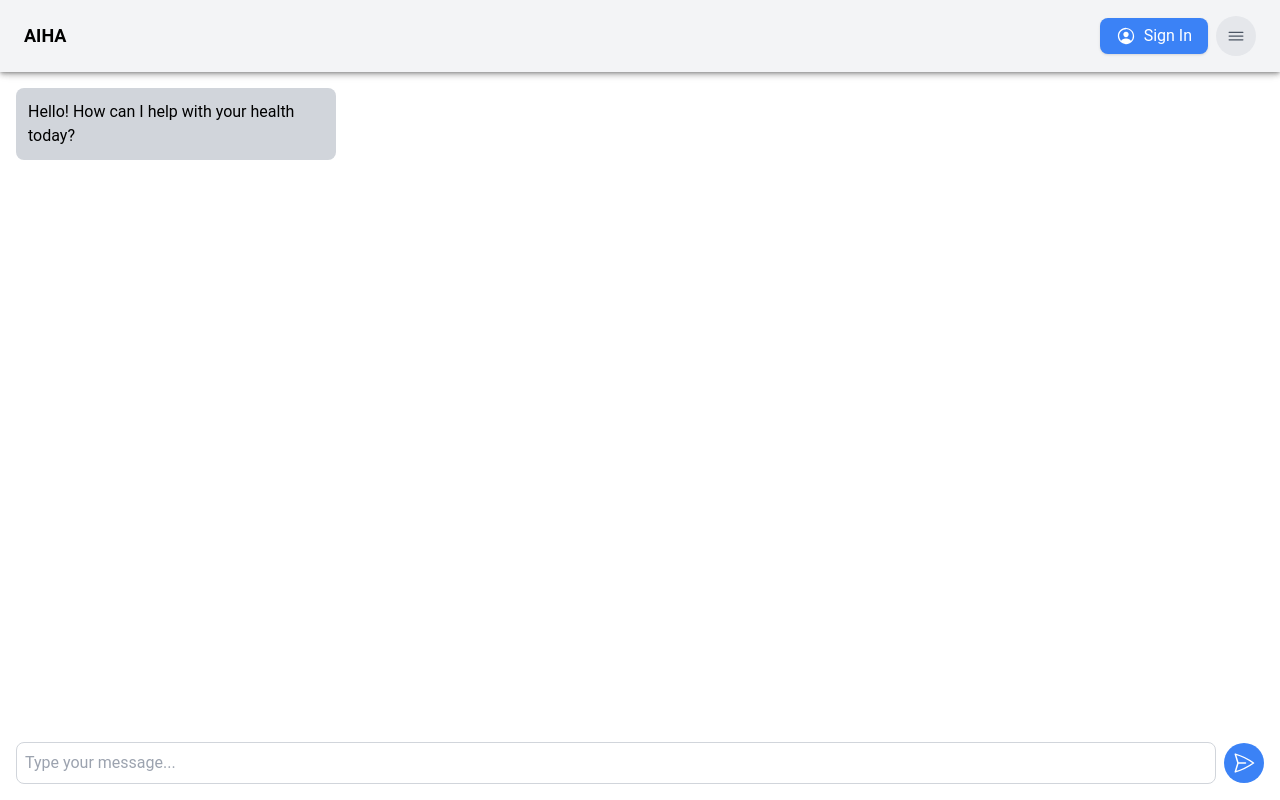
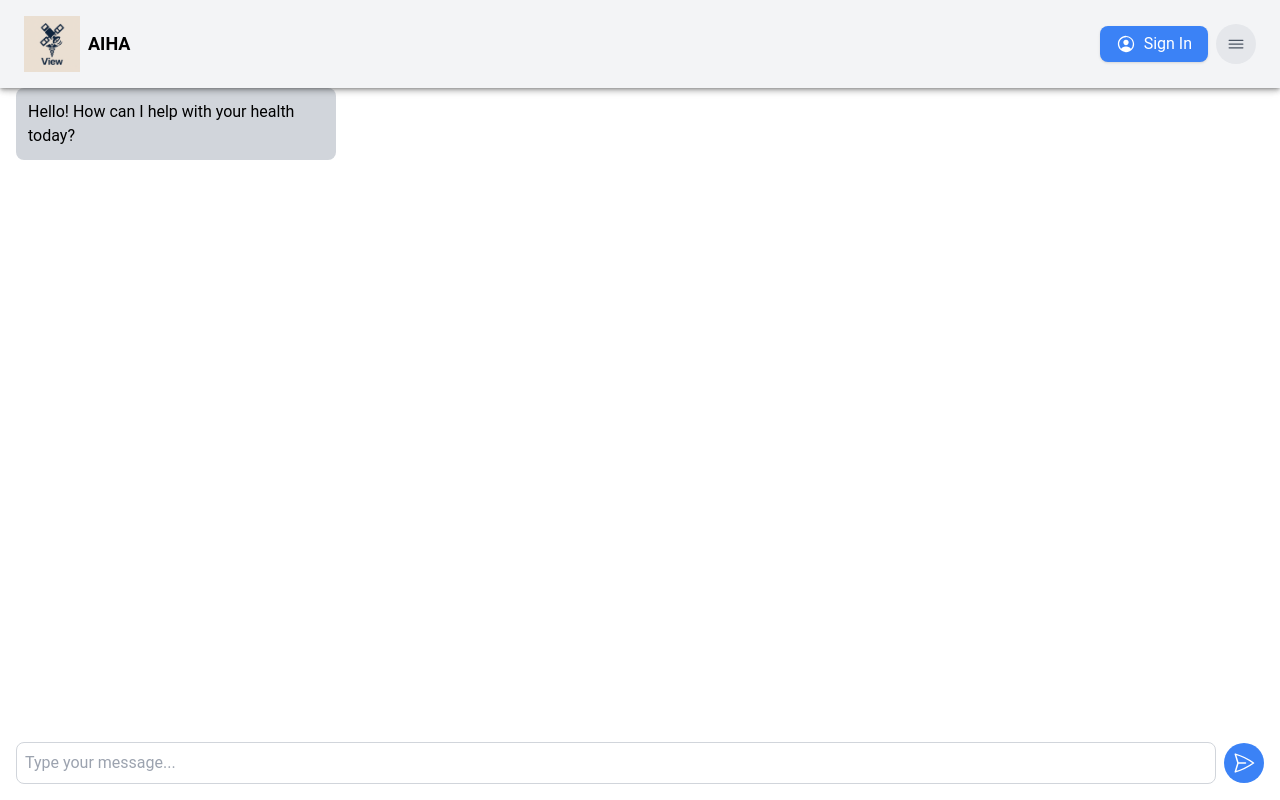
Before and after one commit to DimitarDevP/aiha-frontend, a React (Vite) app: page /Chat in a window 1280 px wide. Built offline with nearby package versions, Linux system fonts and the light colour scheme.

Commit message:
logo editting(temporary)

```diff
--- a/src/components/Navigation/NavigationView.tsx
+++ b/src/components/Navigation/NavigationView.tsx
@@ -7,9 +7,7 @@ function NavigationView() {
   const getPageTitle = () => {
     const path = location.pathname;
 
-    if (path === '/' || path === '/Home') {
-      return 'Home';
-    } else if (path === '/Be-Aware') {
+    if (path === '/Be-Aware') {
       return 'Be Aware';
     } else if (path === '/Chat') {
       return 'AIHA';
@@ -21,13 +19,26 @@ function NavigationView() {
       return 'Register';
     }
 
-    // Default fallback for unknown routes
-    return 'Health App';
+    // Return empty for Home ('/' or '/Home') and other routes
+    return '';
   };
+
+  const pageTitle = getPageTitle();
 
   return (
     <div className="flex justify-between items-center px-6 py-4 bg-gray-100 shadow z-[100000]">
-      <div className="text-lg font-semibold">{getPageTitle()}</div>
+      <div className="flex items-center gap-2">
+        <img
+          src="static/logo.png"
+          alt="App Logo"
+          className="h-14"
+        />
+        {pageTitle && (
+          <span className="text-lg font-semibold">
+            {pageTitle}
+          </span>
+        )}
+      </div>
       <User />
     </div>
   );
```
Also changed, not shown: public/static/logo.png (renamed from public/static/aiha.logo.png), src/components/Home/Home.tsx (line endings or trailing spaces).
